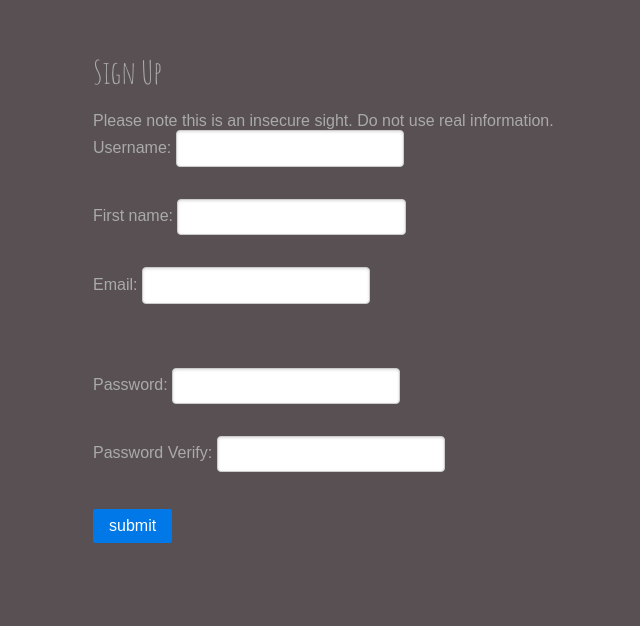
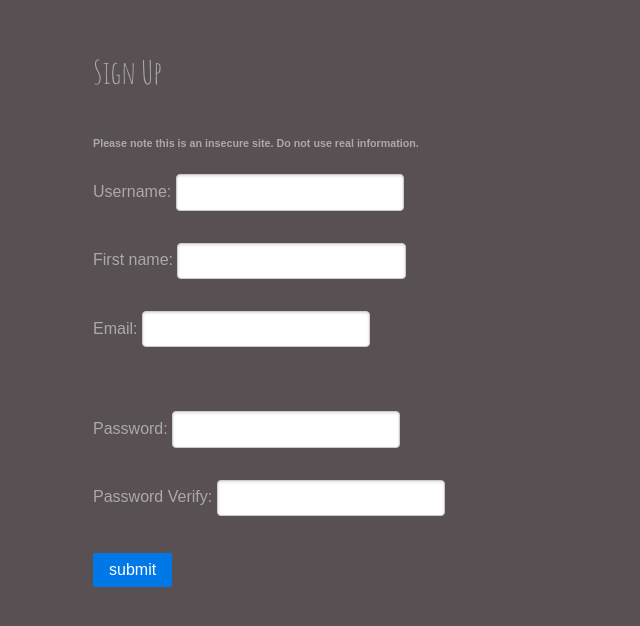
Before and after one commit to adamredwoods/mood-journal, a Django app: page /signup/ in a window 1280 px wide. Shown: the part 152-778 px from the top of the page, without its empty margins (163-803 px from the left). Run offline with Django 3.2, Linux system fonts and the light colour scheme; some libraries are stand-ins or nearby versions.

Commit message:
heroku ssl

```diff
--- a/mood/templates/signup.html
+++ b/mood/templates/signup.html
@@ -12,7 +12,7 @@
   <div class="pure-g">
      <div class="pure-u-1-5"></div>
      <form method="post" action="/signup/" class="pure-form pure-u-3-5">
-        <div>Please note this is an insecure sight. Do not use real information.
+        <div><h6>Please note this is an insecure site. Do not use real information.</h6>
         </div>
         {% csrf_token %}
         <div class="">
```
